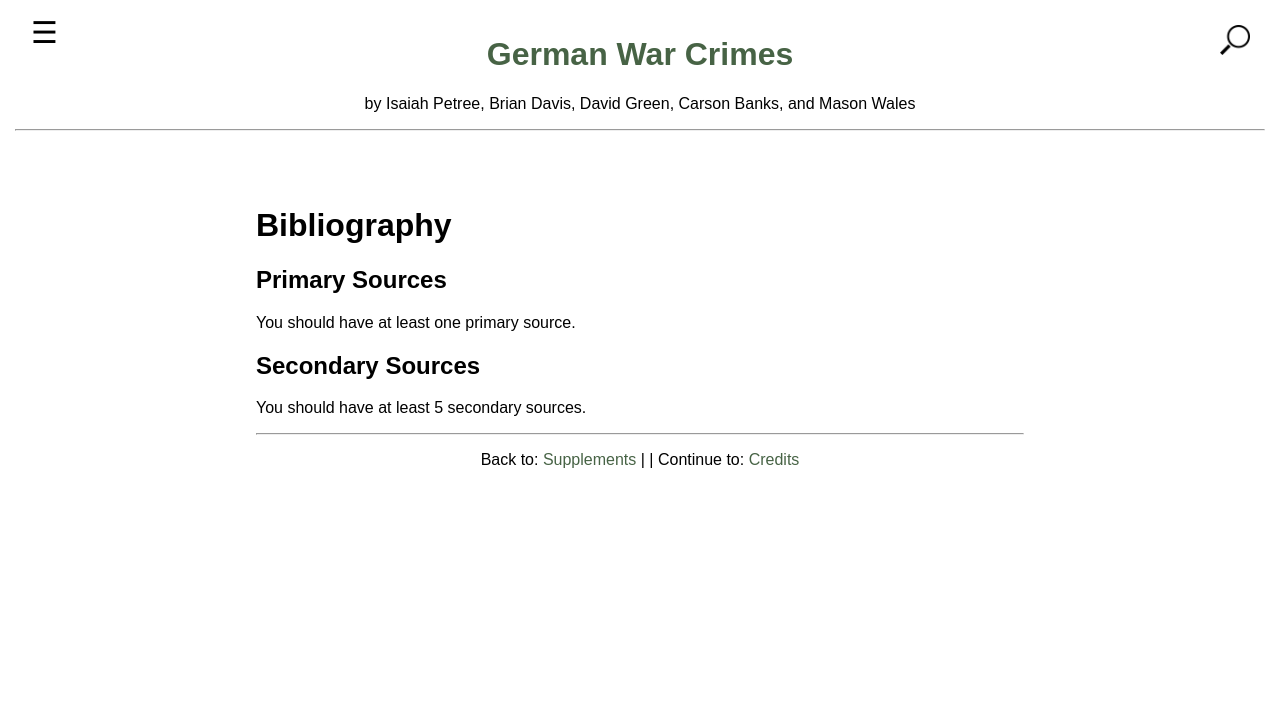
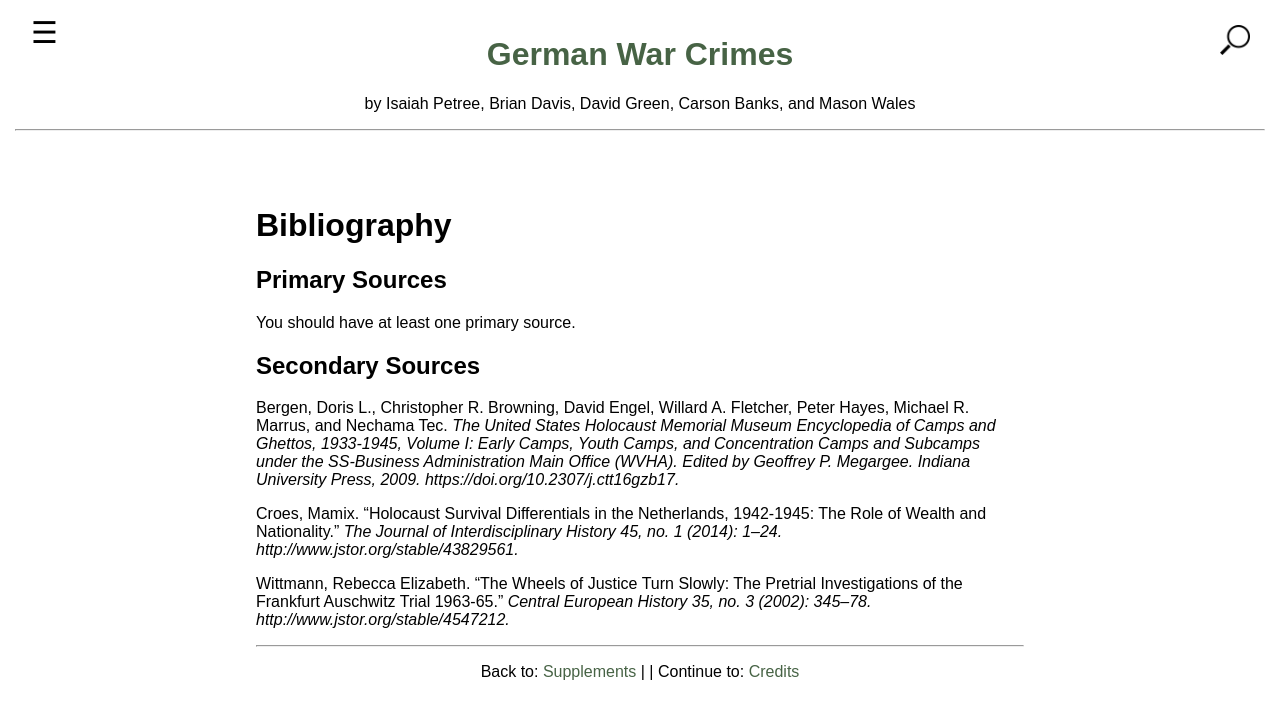
Before and after one commit to isaiah138/PETREE-ISAIAH-HIST-WOH3931, a Jekyll site: the page built from 005_bibliography.md, in a window 1280 px wide. Shown: the top 719 px of the page. Built offline with Jekyll 4.4.1, drawn with Linux system fonts in a browser that asks for light colours.

Commit message:
Update 005_bibliography.md

```diff
--- a/005_bibliography.md
+++ b/005_bibliography.md
@@ -12,4 +12,8 @@ You should have at least one primary source.
 
 ## Secondary Sources
 
-You should have at least 5 secondary sources.
+Bergen, Doris L., Christopher R. Browning, David Engel, Willard A. Fletcher, Peter Hayes, Michael R. Marrus, and Nechama Tec.<i> The United States Holocaust Memorial Museum Encyclopedia of Camps and Ghettos, 1933-1945, Volume I: Early Camps, Youth Camps, and Concentration Camps and Subcamps under the SS-Business Administration Main Office (WVHA).<i> Edited by Geoffrey P. Megargee. Indiana University Press, 2009. https://doi.org/10.2307/j.ctt16gzb17.
+
+Croes, Mamix. “Holocaust Survival Differentials in the Netherlands, 1942-1945: The Role of Wealth and Nationality.” <i>The Journal of Interdisciplinary History 45<i>, no. 1 (2014): 1–24. http://www.jstor.org/stable/43829561.
+
+Wittmann, Rebecca Elizabeth. “The Wheels of Justice Turn Slowly: The Pretrial Investigations of the Frankfurt Auschwitz Trial 1963-65.” <i>Central European History 35<i>, no. 3 (2002): 345–78. http://www.jstor.org/stable/4547212.
```
